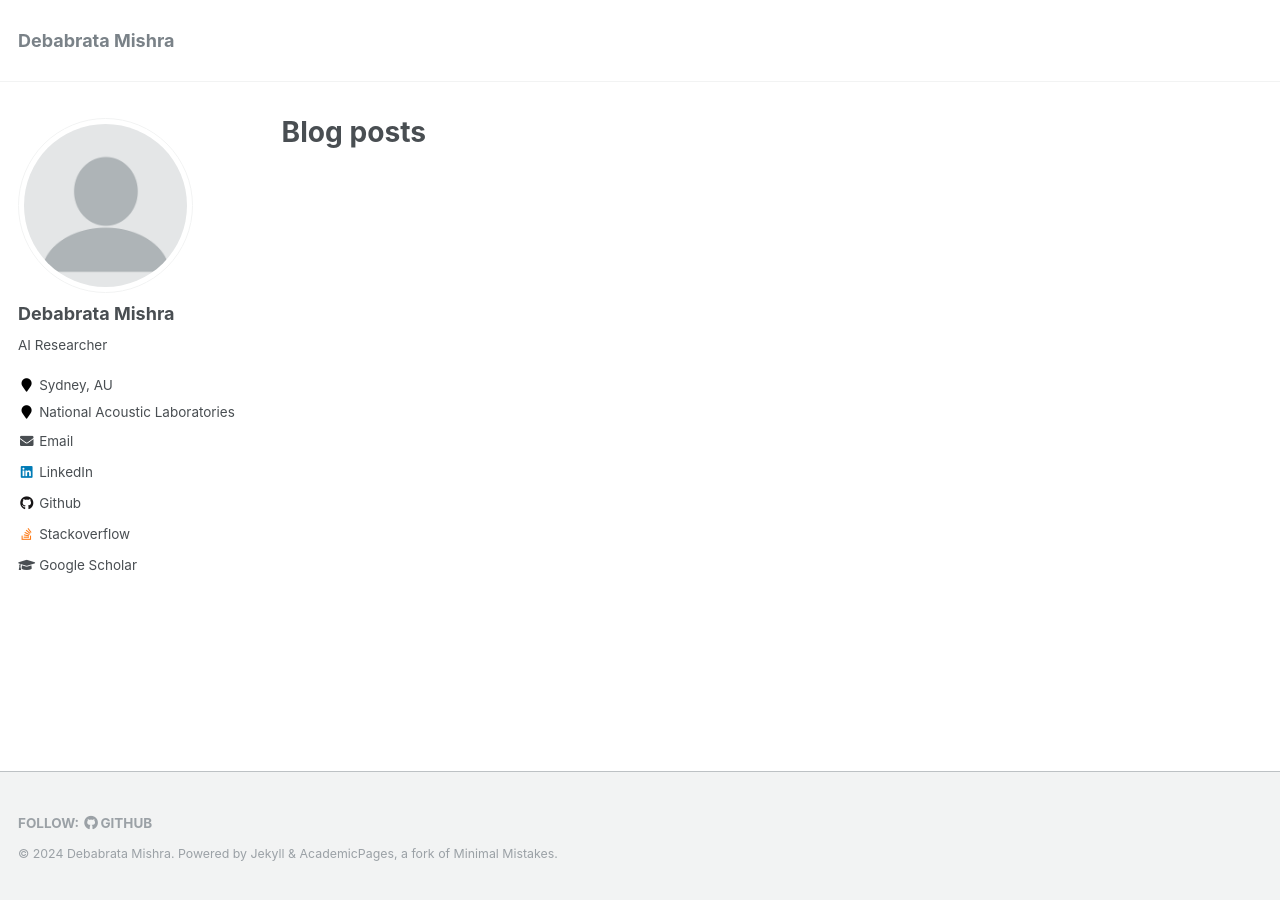
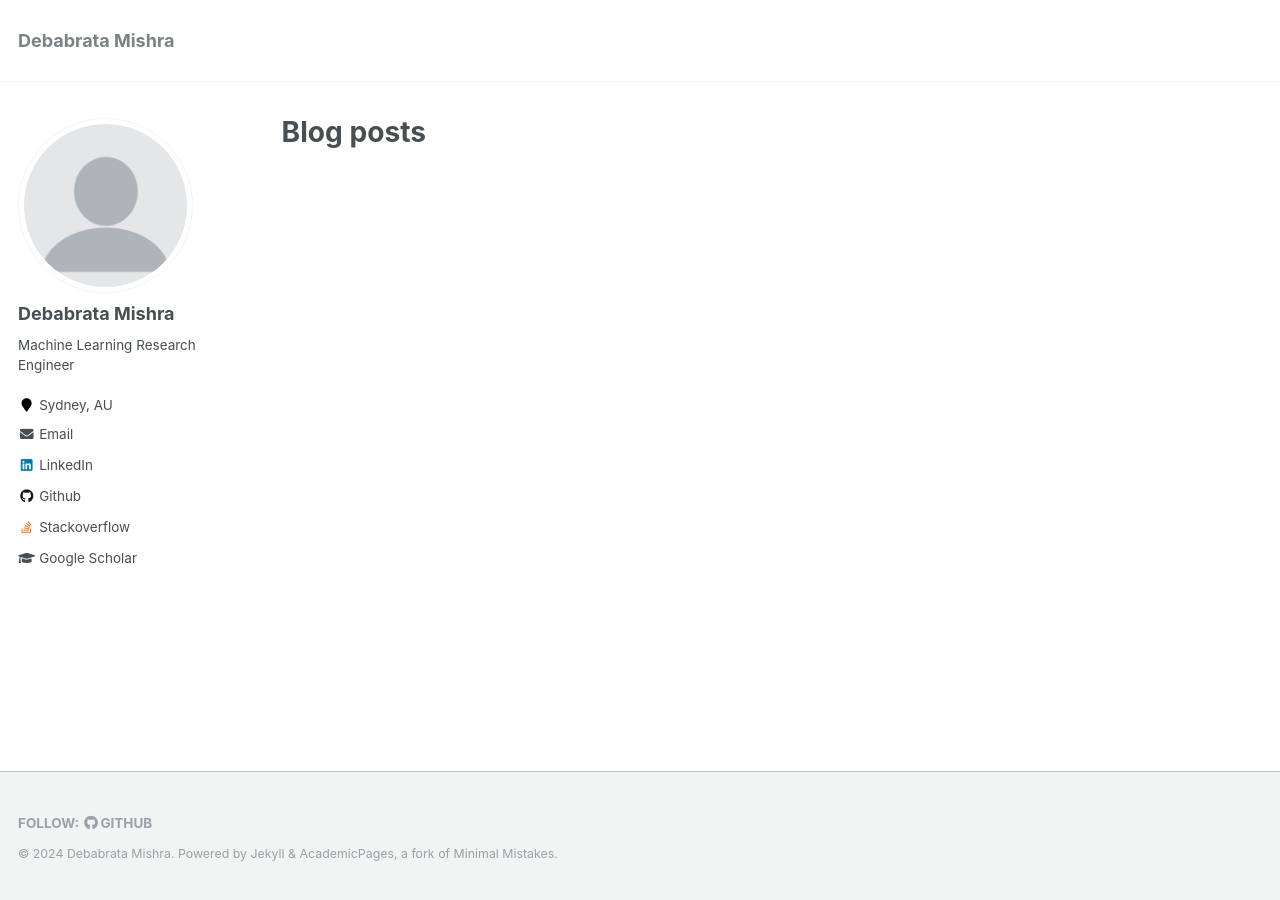
Before and after one commit to debabratamishra/debabratamishra.github.io, a Jekyll site: the page built from _pages/year-archive.html, in a window 1280 px wide. Built offline with Jekyll 4.4.1, drawn with Linux system fonts in a browser that asks for light colours.

Commit message:
Updated config to reflect correct URI

```diff
--- a/_config.yml
+++ b/_config.yml
@@ -72,8 +72,8 @@
 author:
   name             : "Debabrata Mishra"
   avatar           : "profile.png"
-  bio              : "AI Researcher"
-  employer         : "National Acoustic Laboratories"
+  bio              : "Machine Learning Research Engineer"
+  employer         : #"National Acoustic Laboratories"
   googlescholar    : "https://scholar.google.com.au/citations?user=oqq4vIgAAAAJ"
   email            : "debabrata[dot]mishra641[at]gmail[dot]com"
   researchgate     :  # example: "https://www.researchgate.net/profile/yourprofile"
@@ -84,7 +84,7 @@
   instagram        :
   impactstory      : #"https://profiles.impactstory.org/u/xxxx-xxxx-xxxx-xxxx"
   lastfm           :
-  linkedin         : "in/debabrata-mishra1"
+  linkedin         : "debabrata-mishra1"
   stackoverflow    : "11456086/debabrata-mishra"
   twitter          : #"replacethistwitterhandle"
   location         : "Sydney, AU"
```
